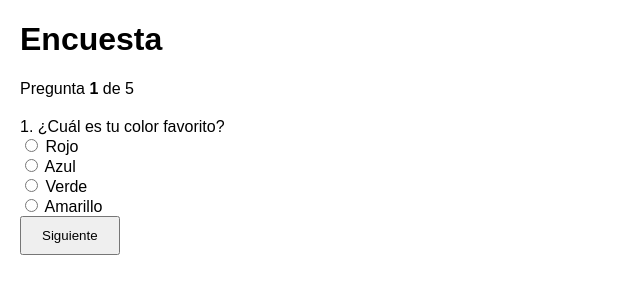
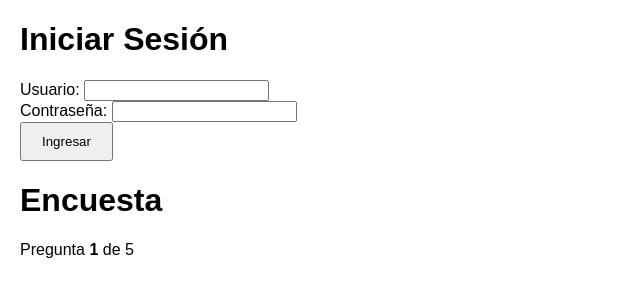
Before and after one commit to ezequielmagi/survey, a plain HTML site: page index.html in a window 1280 px wide. Shown: the whole page, without its empty margins (0-640 px from the left). Drawn offline with Linux system fonts and the light colour scheme.

Commit message:
agrego login

```diff
--- a/index.html
+++ b/index.html
@@ -9,14 +9,11 @@
             font-family: Arial, sans-serif;
             margin: 20px;
         }
-        .question, .result {
+        .login, .question, .result {
             display: none;
         }
-        .question.active, .result.active {
+        .login.active, .question.active, .result.active {
             display: block;
-        }
-        .navigation {
-            margin-top: 20px;
         }
         .progress {
             margin-bottom: 20px;
@@ -27,6 +24,7 @@
         .controls {
             display: flex;
             justify-content: space-between;
+            margin-top: 20px;
         }
         button {
             padding: 10px 20px;
@@ -35,12 +33,22 @@
     </style>
 </head>
 <body>
+    <div id="login" class="login active">
+        <h1>Iniciar Sesión</h1>
+        <label for="username">Usuario:</label>
+        <input type="text" id="username" required><br>
+        <label for="password">Contraseña:</label>
+        <input type="password" id="password" required><br>
+        <button onclick="login()">Ingresar</button>
+    </div>
+
+    <div id="survey">
         <h1>Encuesta</h1>
         <div class="progress">
             Pregunta <span id="currentQuestion">1</span> de 5
         </div>
 
-    <div id="question1" class="question active">
+        <div id="question1" class="question">
             <label>1. ¿Cuál es tu color favorito?</label><br>
             <input type="radio" name="q1" value="Rojo"> Rojo<br>
             <input type="radio" name="q1" value="Azul"> Azul<br>
@@ -108,8 +116,36 @@
             <p id="resultQ5"></p>
             <button onclick="resetSurvey()">Reiniciar</button>
         </div>
+    </div>
 
     <script>
+        const users = [
+            {
+                username: 'user1',
+                password: 'password1'
+            },
+            {
+                username: 'user2',
+                password: 'password2'
+            }
+        ];
+
+        function login() {
+            const username = document.getElementById('username').value;
+            const password = document.getElementById('password').value;
+
+            const user = users.find(u => u.username === username && u.password === password);
+
+            if (user) {
+                document.getElementById('login').classList.remove('active');
+                document.getElementById('question1').classList.add('active');
+                document.getElementById('survey').style.display = 'block';
+                updateProgress(1);
+            } else {
+                alert('Usuario o contraseña incorrectos.');
+            }
+        }
+
         function nextQuestion(questionNumber) {
             var questionDiv = document.getElementById('question' + questionNumber);
             var nextQuestionDiv = document.getElementById('question' + (questionNumber + 1));
```
Lines whose indentation alone changed are shown as unchanged.
